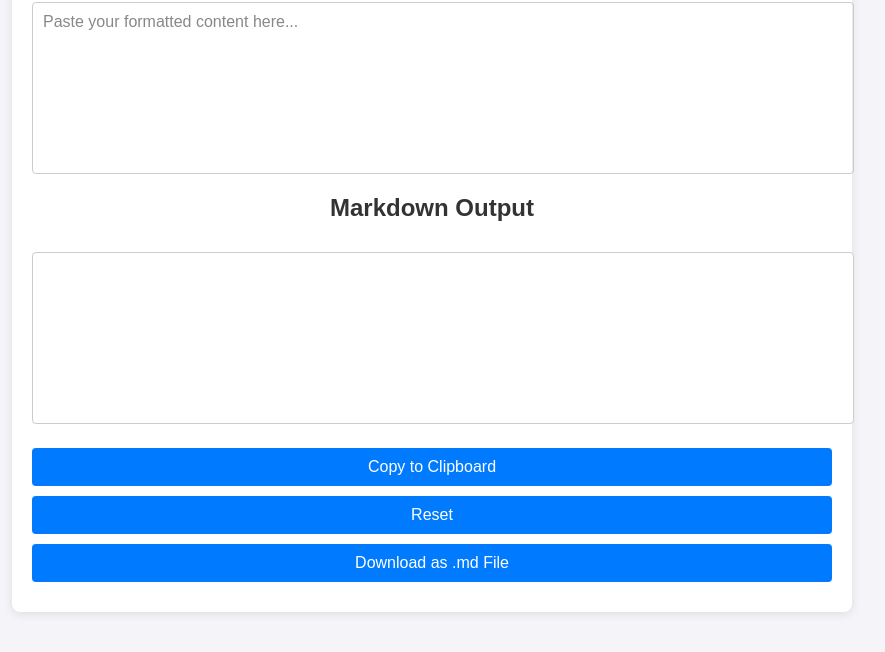
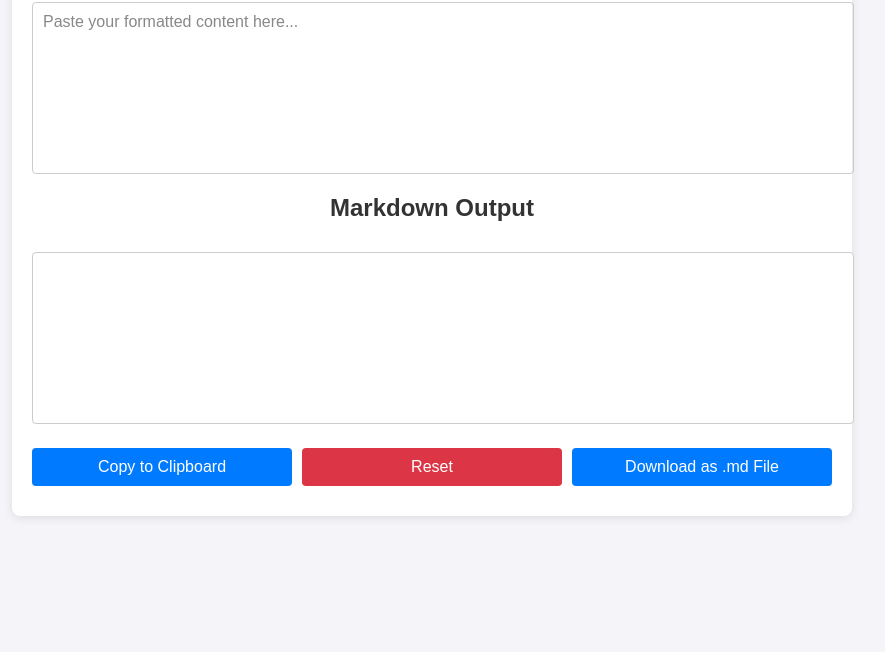
Before and after one commit to somesh-ghaturle/PasteToMarkdown, a plain HTML site: page index.html in a window 1280 px wide. Shown: the part 148-800 px from the top of the page, without its empty margins (208-1093 px from the left). Drawn offline with nearby package versions, Linux system fonts and the light colour scheme.

Commit message:
Update styles.css

```diff
--- a/styles.css
+++ b/styles.css
@@ -47,9 +47,13 @@ textarea {
     resize: none;
 }
 
+.button-group {
+    display: flex;
+    gap: 10px;
+}
+
 button {
-    display: block;
-    width: 100%;
+    flex: 1;
     padding: 10px;
     margin: 10px 0;
     font-size: 16px;
@@ -60,6 +64,14 @@ button {
     cursor: pointer;
 }
 
+#resetButton {
+    background-color: #dc3545;
+}
+
+#resetButton:hover {
+    background-color: #c82333;
+}
+
 button:hover {
     background-color: #0056b3;
 }
```
